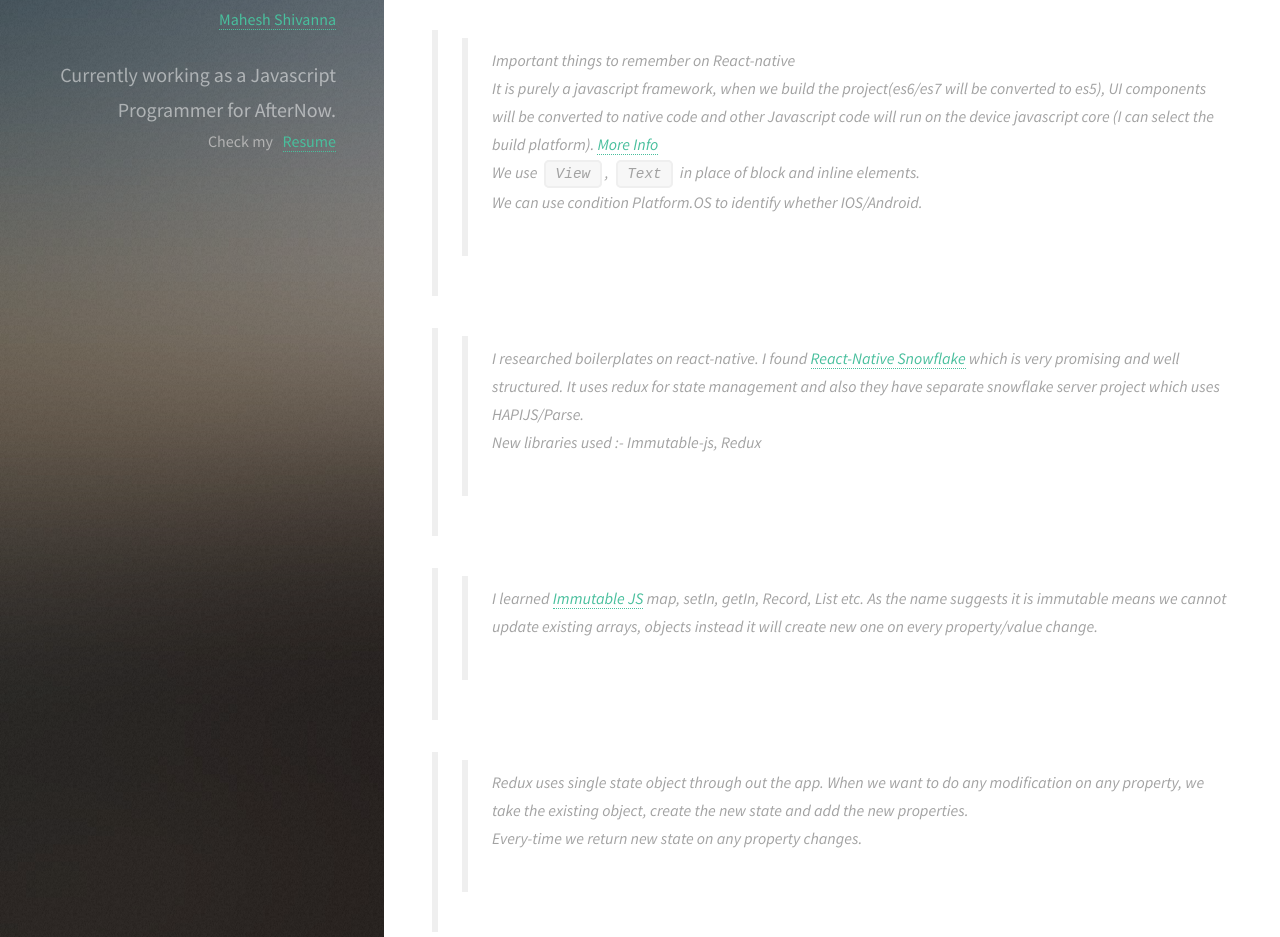
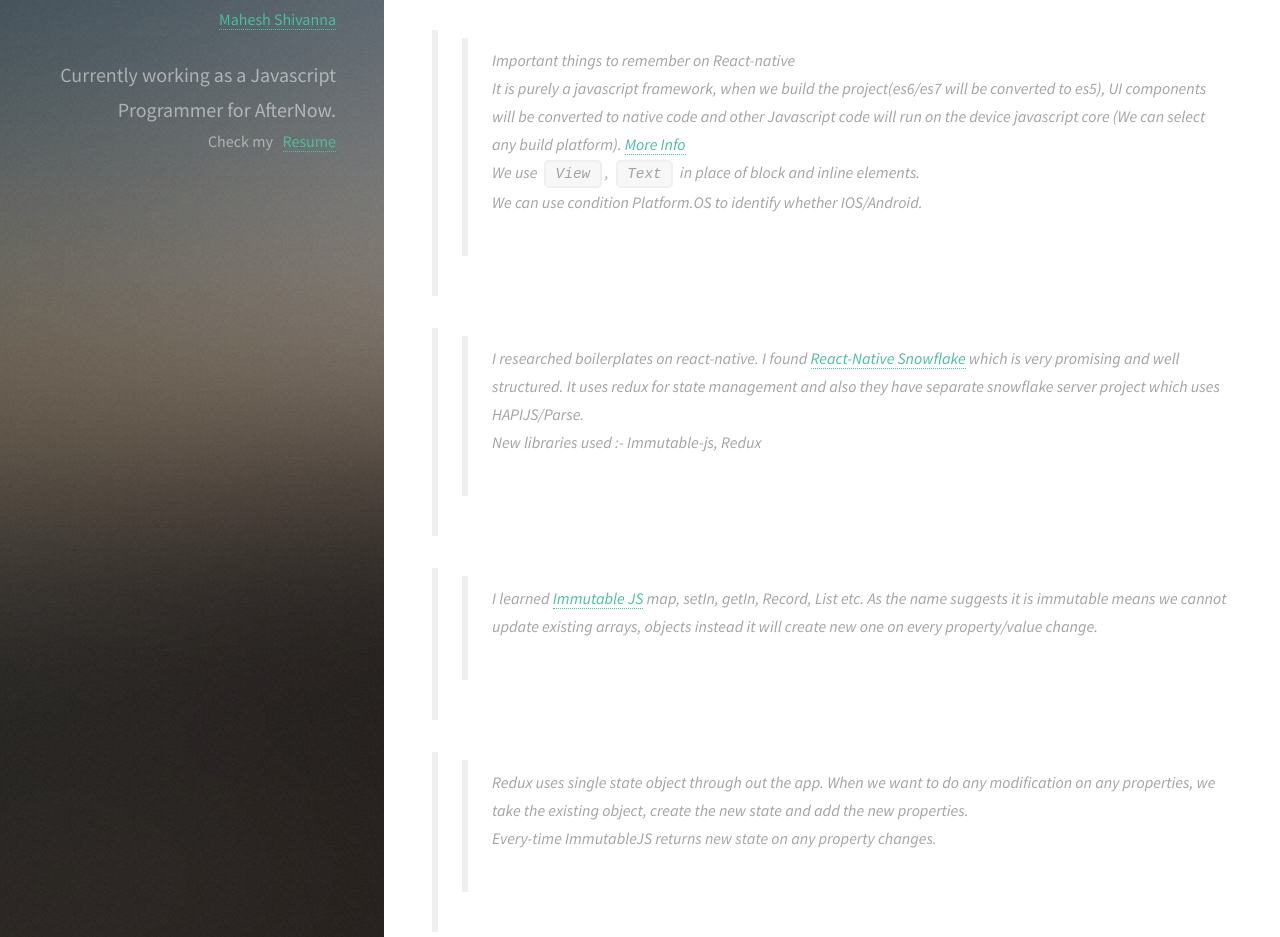
Before and after one commit to maheshiv/maheshiv.github.io, a Jekyll site: the page built from _posts/2017-01-27-my-first-blog.md, in a window 1280 px wide and 1400 px high, scrolled down 1096 px. Shown: the part 182-1119 px from the top of the window. Built offline with Jekyll 4.4.1, drawn with Linux system fonts in a browser that asks for light colours; comment, search, counter and statistics services are not loaded.

Commit message:
fixed few more grammetical errors

```diff
--- a/_posts/2017-01-27-my-first-blog.md
+++ b/_posts/2017-01-27-my-first-blog.md
@@ -24,7 +24,7 @@ This blog includes how I did an app using React-Native and steps I followed to d
 >> Then I picked React-Native and checked the [difference][difference] with ReactJS. I have seen many youtube videos & blogs to understand react-native.
 
   >> Important things to remember on React-native
-     It is purely a javascript framework, when we build the project(es6/es7 will be converted to es5), UI components will be converted to native code and other Javascript code will run on the device javascript core (I can select the build platform). [More Info][more-info]
+     It is purely a javascript framework, when we build the project(es6/es7 will be converted to es5), UI components will be converted to native code and other Javascript code will run on the device javascript core (We can select any build platform). [More Info][more-info]
      We use `View`, `Text` in place of block and inline elements.
      We can use condition Platform.OS to identify whether IOS/Android.
 
@@ -33,8 +33,8 @@ This blog includes how I did an app using React-Native and steps I followed to d
 
 >> I learned [Immutable JS][immutable-js] map, setIn, getIn, Record, List etc. As the name suggests it is immutable means we cannot update  existing arrays, objects instead it will create new one on every property/value change.
 
->> Redux uses single state object through out the app. When we want to do any modification on any property, we take the existing object, create the new state and add the new properties.
->> Every-time we return new state on any property changes.
+>> Redux uses single state object through out the app. When we want to do any modification on any properties, we take the existing object, create the new state and add the new properties.
+>> Every-time ImmutableJS returns new state on any property changes.
 
 >> Tips from my experience,
    >> Extend React.Component instead of React.createClass
```
